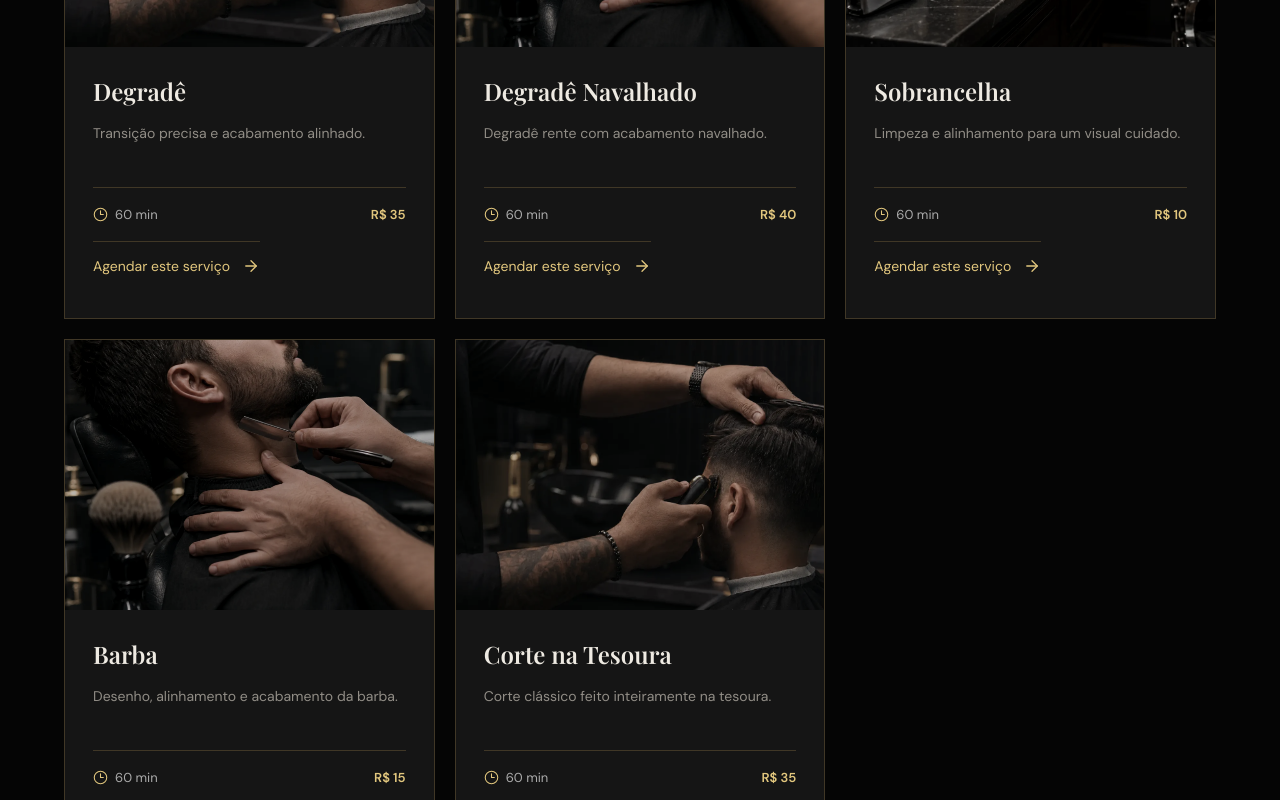
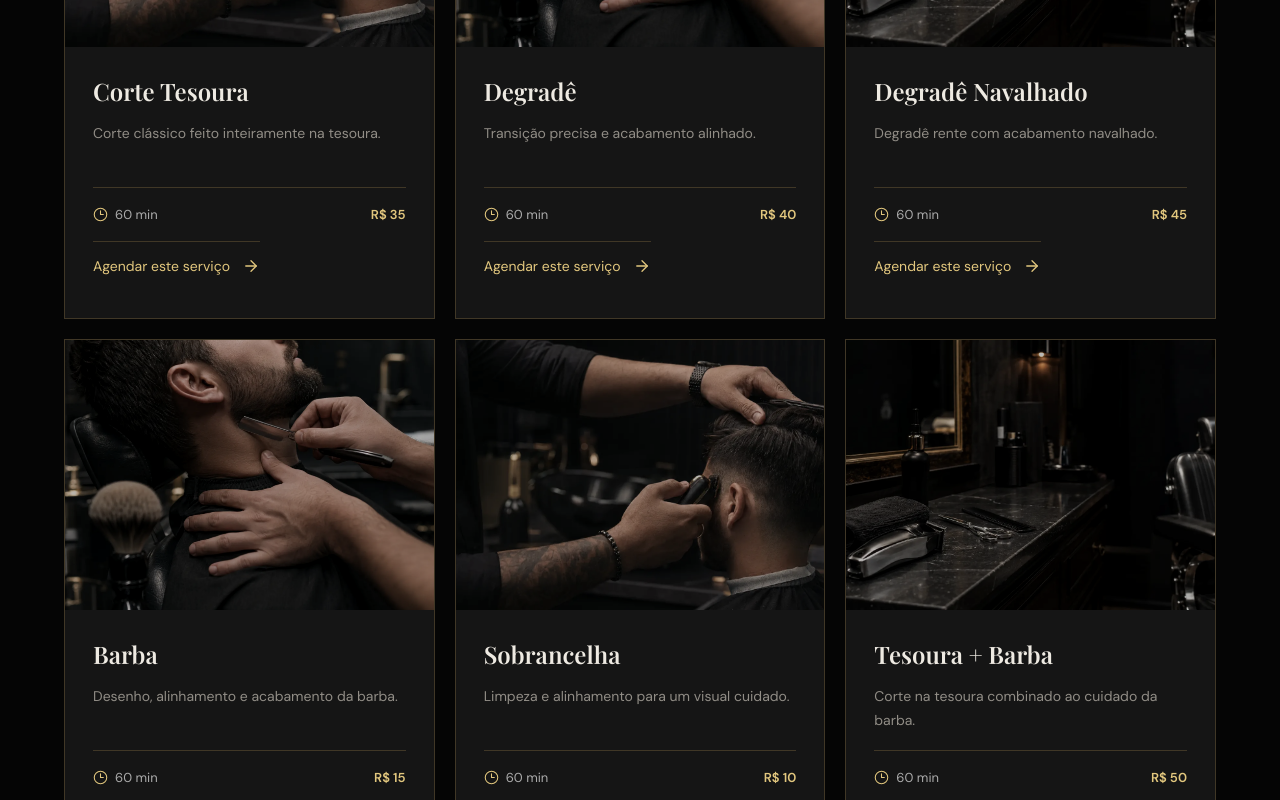
Before and after one commit to byeduardaanjos/DBarberShop, a Next.js app: page /servicos in a window 1280 px wide. Shown: the part 760-1560 px from the top of the page. Built offline with nearby package versions, Linux system fonts and the light colour scheme.

Commit message:
Restaura menu de serviços

```diff
--- a/app/servicos/page.tsx
+++ b/app/servicos/page.tsx
@@ -2,11 +2,17 @@ import InnerHeader from "../components/InnerHeader";
 import { ArrowRight, Clock3 } from "lucide-react";
 
 const services = [
-  { name: "Degradê", detail: "Transição precisa e acabamento alinhado.", time: "60 min", price: "R$ 35", image: "/images/imperium-hero-v3.webp" },
-  { name: "Degradê Navalhado", detail: "Degradê rente com acabamento navalhado.", time: "60 min", price: "R$ 40", image: "/images/imperium-barba-v3.webp" },
-  { name: "Sobrancelha", detail: "Limpeza e alinhamento para um visual cuidado.", time: "60 min", price: "R$ 10", image: "/images/imperium-ambiente-v3.webp" },
+  { name: "Corte Tesoura", detail: "Corte clássico feito inteiramente na tesoura.", time: "60 min", price: "R$ 35", image: "/images/imperium-hero-v3.webp" },
+  { name: "Degradê", detail: "Transição precisa e acabamento alinhado.", time: "60 min", price: "R$ 40", image: "/images/imperium-barba-v3.webp" },
+  { name: "Degradê Navalhado", detail: "Degradê rente com acabamento navalhado.", time: "60 min", price: "R$ 45", image: "/images/imperium-ambiente-v3.webp" },
   { name: "Barba", detail: "Desenho, alinhamento e acabamento da barba.", time: "60 min", price: "R$ 15", image: "/images/imperium-barba-v3.webp" },
-  { name: "Corte na Tesoura", detail: "Corte clássico feito inteiramente na tesoura.", time: "60 min", price: "R$ 35", image: "/images/imperium-hero-v3.webp" },
+  { name: "Sobrancelha", detail: "Limpeza e alinhamento para um visual cuidado.", time: "60 min", price: "R$ 10", image: "/images/imperium-hero-v3.webp" },
+  { name: "Tesoura + Barba", detail: "Corte na tesoura combinado ao cuidado da barba.", time: "60 min", price: "R$ 50", image: "/images/imperium-ambiente-v3.webp" },
+  { name: "Degradê + Barba", detail: "Degradê preciso com barba alinhada.", time: "60 min", price: "R$ 55", image: "/images/imperium-hero-v3.webp" },
+  { name: "Navalhado + Barba", detail: "Degradê navalhado e acabamento completo da barba.", time: "60 min", price: "R$ 60", image: "/images/imperium-barba-v3.webp" },
+  { name: "Completo Tesoura", detail: "Tesoura, barba e sobrancelha em um atendimento completo.", time: "60 min", price: "R$ 60", image: "/images/imperium-ambiente-v3.webp" },
+  { name: "VIP", detail: "Degradê, barba e sobrancelha com acabamento premium.", time: "60 min", price: "R$ 65", image: "/images/imperium-hero-v3.webp" },
+  { name: "Supremo", detail: "Navalhado, barba e sobrancelha: a experiência máxima.", time: "60 min", price: "R$ 70", image: "/images/imperium-barba-v3.webp" },
 ];
 
 export default function ServicesPage() {
```
